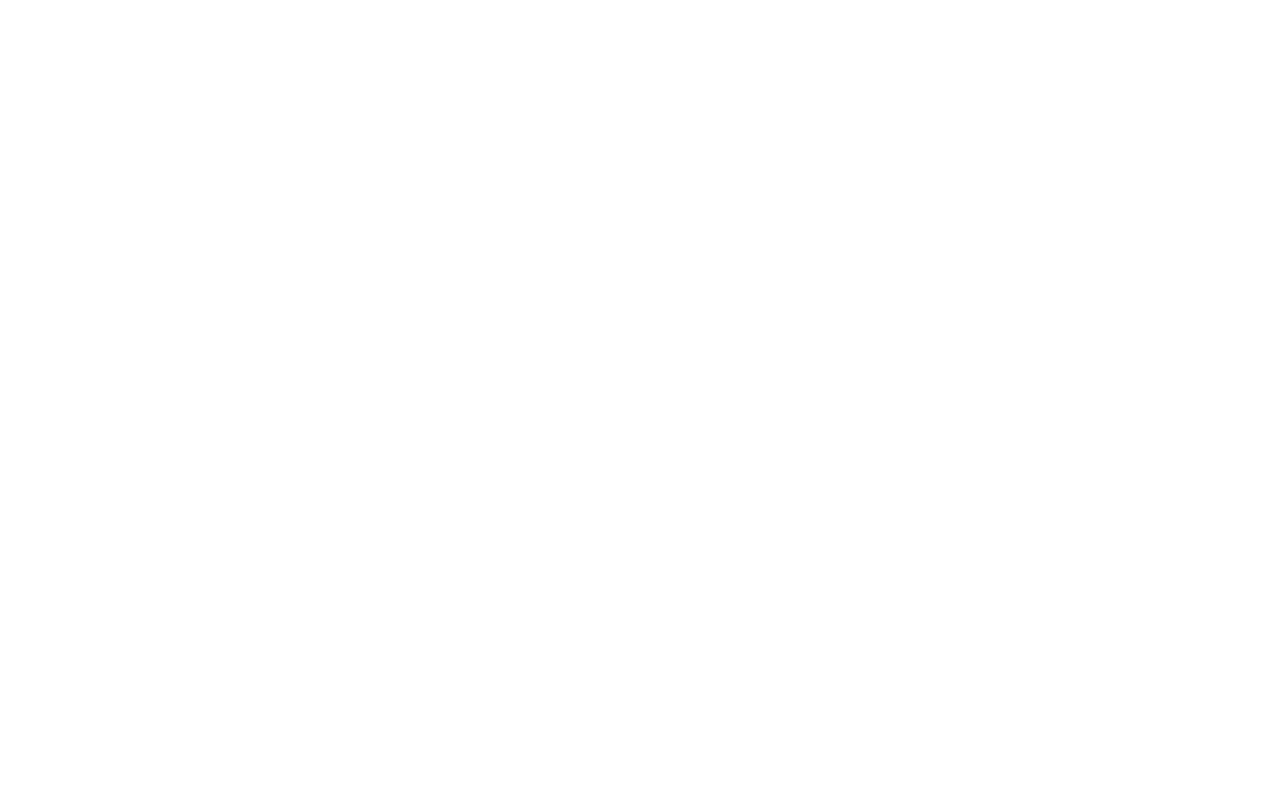
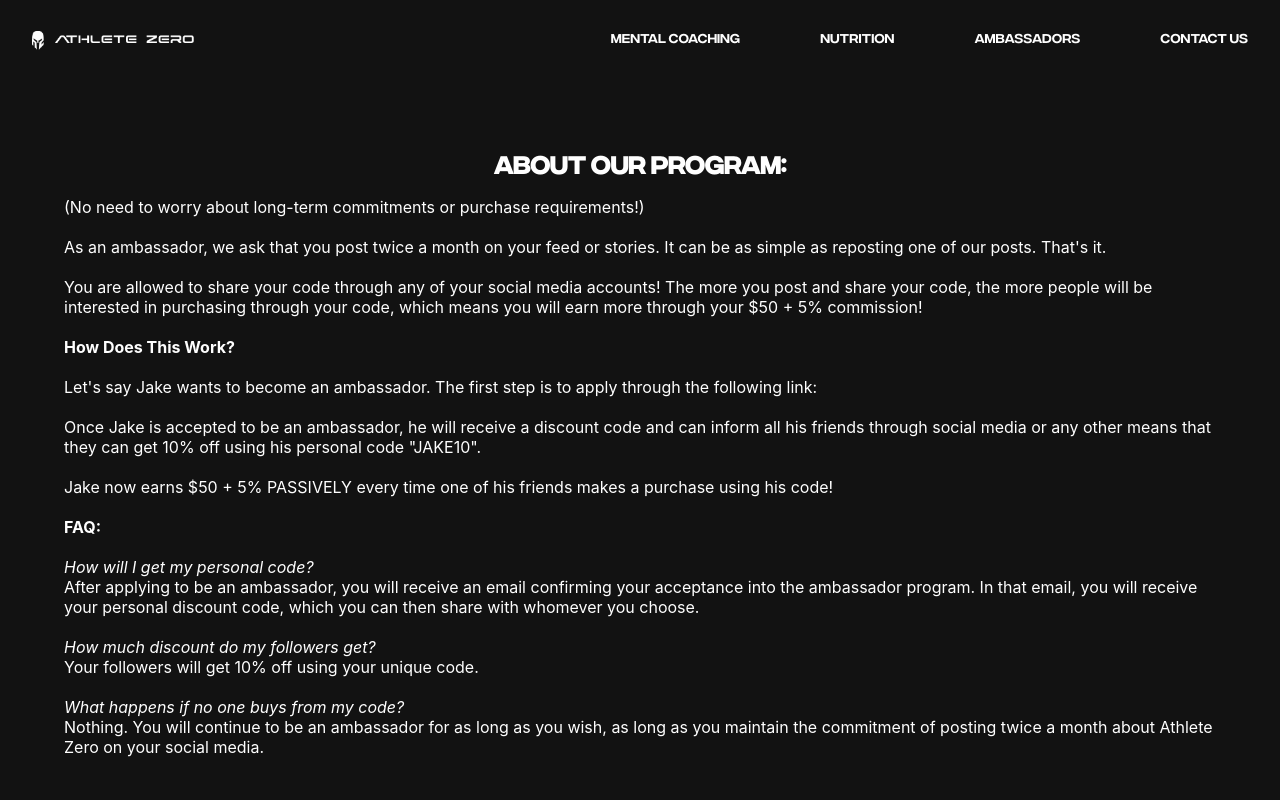
Before and after one commit to bypedroneres/athletezero, a React (Create React App) app in the folder athlete/: page /info in a window 1280 px wide. Before the commit this address had no page. Shown: the top 800 px of the page. Built offline with nearby package versions, Linux system fonts and the light colour scheme.

Commit message:
added the info Screen

```diff
--- a/athlete/src/App.js
+++ b/athlete/src/App.js
@@ -6,6 +6,7 @@
 import MentalCoachingScreen from './screens/MentalCoachingScreen';
 import AmbassadorsScreen from './screens/AmbassadorsScreen';
 import NutritionScreen from './screens/NutritionScreen';
+import InfoScreen from './screens/InfoScreen';
 
 function App() {
   return (
@@ -15,6 +16,7 @@
           <Route path="/" element={<HomeScreen />} />
           <Route path="/mental" element={<MentalCoachingScreen />} />
           <Route path="/nutrition" element={<NutritionScreen />} />
+          <Route path="/info" element={<InfoScreen />} />
           <Route path="/ambassadors" element={<AmbassadorsScreen />} />
         </Routes>
       </div>
--- /dev/null
+++ b/athlete/src/screens/Info.css
@@ -0,0 +1,14 @@
+.info_Content {
+    padding: 4rem;
+    background-color: #121212;
+    color: #FEFEFE;
+    padding-top: 8rem;
+}
+
+.info_Content > h2 {
+    font-family: 'Spring';
+}
+
+.info_Content > p {
+    text-align: left;
+}
--- /dev/null
+++ b/athlete/src/screens/InfoScreen.js
@@ -0,0 +1,44 @@
+import React from 'react'
+import "../screens/Info.css"
+import Nav from '../components/Nav'
+import Footer from '../components/Footer'
+
+function InfoScreen() {
+  return (
+    <div className='info'>
+        <Nav/>
+        <div className='info_Content'>
+            <h2>About Our Program:</h2>
+            <p>
+              (No need to worry about long-term commitments or purchase requirements!)<br/><br/>
+
+              As an ambassador, we ask that you post twice a month on your feed or stories. It can be as simple as reposting one of our posts. That's it.<br/><br/>
+
+              You are allowed to share your code through any of your social media accounts! The more you post and share your code, the more people will be interested in purchasing through your code, which means you will earn more through your $50 + 5% commission!<br/><br/>
+
+              <strong>How Does This Work?</strong><br/><br/>
+
+              Let's say Jake wants to become an ambassador. The first step is to apply through the following link: <br/><br/>
+
+              Once Jake is accepted to be an ambassador, he will receive a discount code and can inform all his friends through social media or any other means that they can get 10% off using his personal code "JAKE10".<br/><br/>
+
+              Jake now earns $50 + 5% PASSIVELY every time one of his friends makes a purchase using his code!<br/><br/>
+
+              <strong>FAQ:</strong><br/><br/>
+
+              <em>How will I get my personal code?</em><br/>
+              After applying to be an ambassador, you will receive an email confirming your acceptance into the ambassador program. In that email, you will receive your personal discount code, which you can then share with whomever you choose.<br/><br/>
+
+              <em>How much discount do my followers get?</em><br/>
+              Your followers will get 10% off using your unique code.<br/><br/>
+
+              <em>What happens if no one buys from my code?</em><br/>
+              Nothing. You will continue to be an ambassador for as long as you wish, as long as you maintain the commitment of posting twice a month about Athlete Zero on your social media.<br/>
+            </p>
+        </div>
+        <Footer/>
+    </div>
+  )
+}
+
+export default InfoScreen
```
